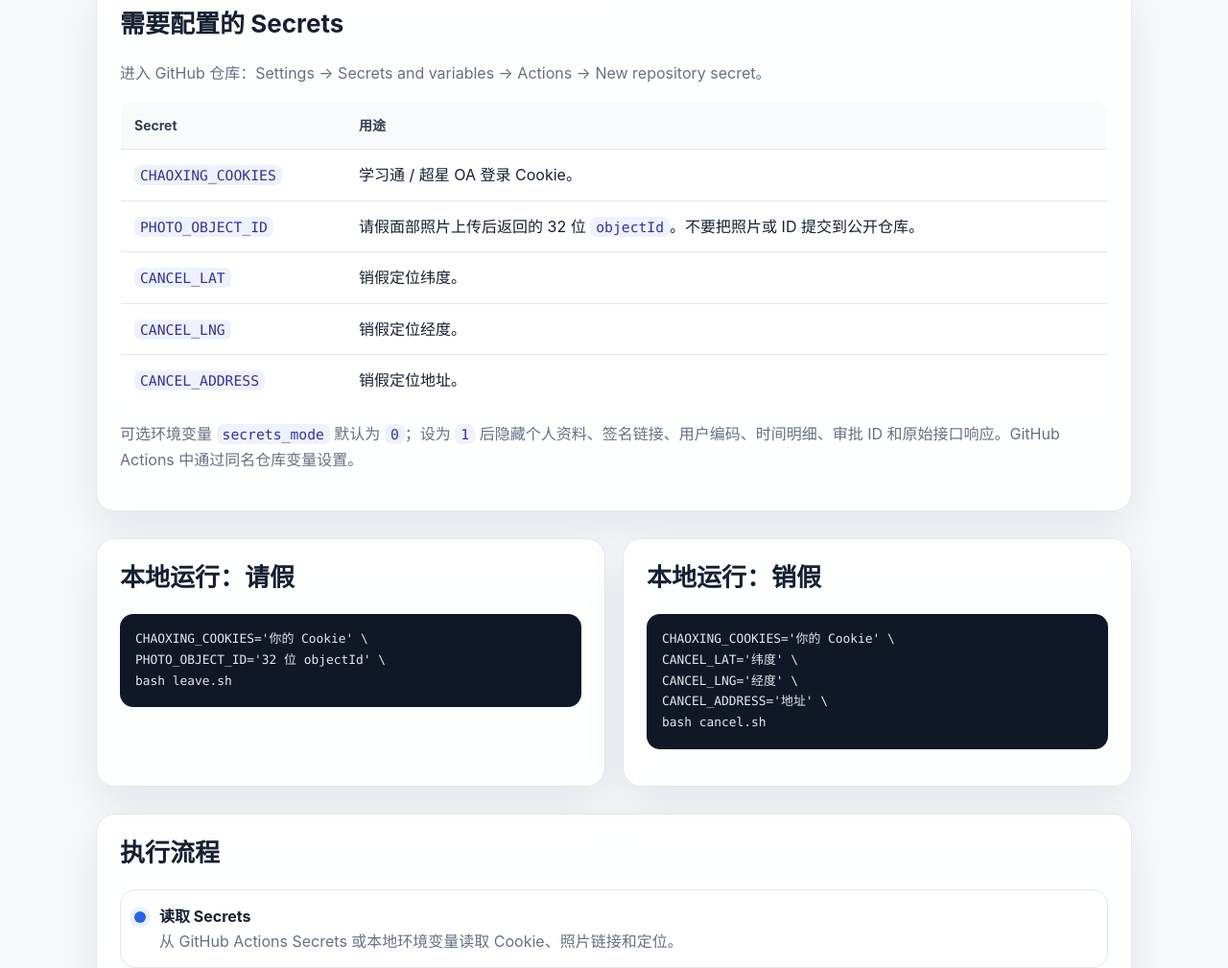
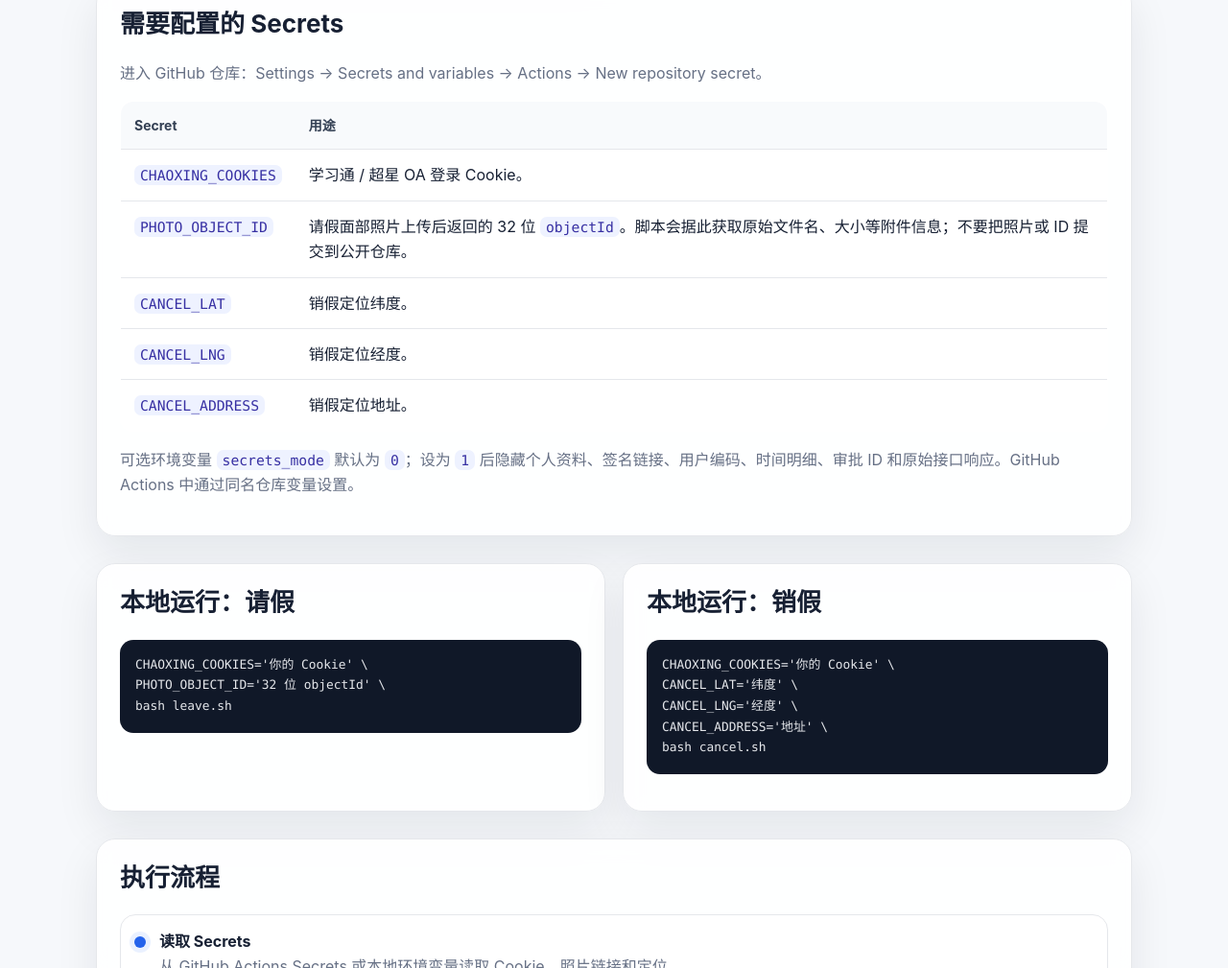
Before and after one commit to Fan1K413/chaoxing-leave, a plain HTML site: page docs/index.html in a window 1280 px wide. Shown: the part 1177-2186 px from the top of the page at 96% size. Drawn offline with Linux system fonts and the light colour scheme.

Commit message:
fix: restore user and photo metadata

```diff
--- a/docs/index.html
+++ b/docs/index.html
@@ -293,7 +293,7 @@
           </tr>
           <tr>
             <td><code>PHOTO_OBJECT_ID</code></td>
-            <td>请假面部照片上传后返回的 32 位 <code>objectId</code>。不要把照片或 ID 提交到公开仓库。</td>
+            <td>请假面部照片上传后返回的 32 位 <code>objectId</code>。脚本会据此获取原始文件名、大小等附件信息；不要把照片或 ID 提交到公开仓库。</td>
           </tr>
           <tr>
             <td><code>CANCEL_LAT</code></td>
```
Also changed, not shown: 2 other files.
